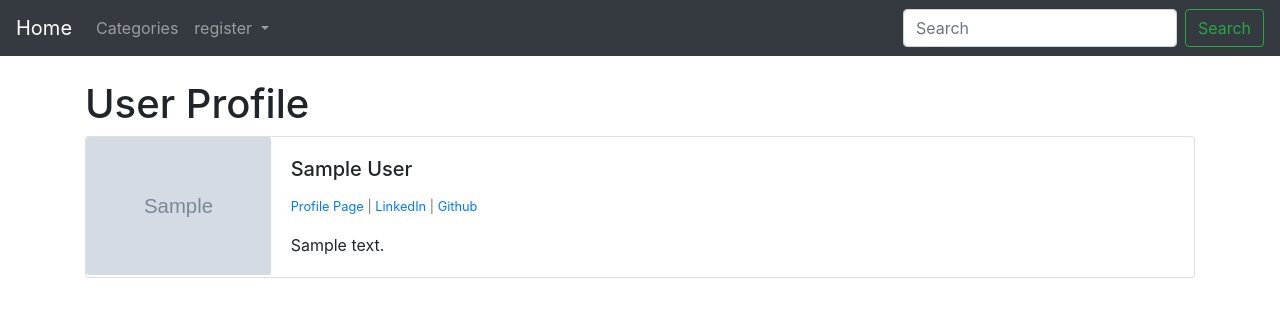
After one commit to jpapu/portfolio, a Django app: page /auth_app/1/user_profile/ in a window 1280 px wide. The commit adds this page. Shown: the top 317 px of the page. Run offline with Django 3.2, Linux system fonts and the light colour scheme; tables that the repository leaves empty hold one stand-in row (values such as "Sample post"); grey boxes marked "Sample" are stand-in pictures; some libraries are stand-ins or nearby versions.

Commit message:
work in profile editing

```diff
--- a/portfolio/auth_app/templates/registration/edit_profile.html
+++ b/portfolio/auth_app/templates/registration/edit_settings.html
@@ -1,14 +1,14 @@
 {% extends 'base.html' %}
-{% block title %}Edit Profile{% endblock %}
+{% block title %}Edit Settings{% endblock %}
 
 {% block content %}
-<h1>Edit Profile</h1>
+<h1>Edit Settings</h1>
 <br><br>
 <div class="form-group">
     <form method="POST">
         {% csrf_token %}
         {{ form.as_p }}
-        <button class="btn btn-secondary">Update Profile</button>
+        <button class="btn btn-secondary">Update Settings</button>
     </form>
 </div>
 
--- /dev/null
+++ b/portfolio/auth_app/templates/registration/user_profile.html
@@ -0,0 +1,43 @@
+{% extends 'base.html' %}
+{% load static %}
+{% block title %}User Profile{% endblock %}
+
+{% block content %}
+<h1>User Profile</h1>
+
+<!--User Card-->
+<div class="card mb-3">
+    <div class="row no-gutters">
+        <div class="col-md-2">
+            {% if indv_user.profile_pic %}
+                <img src="{{ indv_user.profile_pic.url }}" class="card-img">
+            {% else %}
+                <img src="{% static '/portfolio/images/default_profile.png' %}" class="card-img">
+            {% endif %}
+        </div>
+        <div class="col-md-10">
+            <div class="card-body">
+                <h5 class="card-title">{{ indv_user.user.first_name }} {{ indv_user.user.last_name }}</h5>
+                <p class="card-text"><small class="text-muted">
+                    <!--User Profile linking-->
+                    <a href ="{% url 'show_profile_page' indv_user.id %}" >Profile Page</a>
+
+                    <!--LinkedIn linking-->
+                    {% if indv_user.lnkdin_url %}
+                        | <a href ="indv_user.lnkdin_url" >LinkedIn</a>
+                    {% endif %}
+
+                    <!--Git linking-->
+                    {% if indv_user.git_url %}
+                        | <a href ="indv_user.git_url" >Github</a>
+                    {% endif %}
+                </small></small></p>
+                <p class="card-text">{{ indv_user.bio }}</p>
+            </div>
+        </div>
+    </div>
+</div>
+
+
+
+{% endblock %}
--- a/portfolio/auth_app/urls.py
+++ b/portfolio/auth_app/urls.py
@@ -1,11 +1,14 @@
 from django.urls import path
-from .views import UserRegisterView, UserEditView, PasswordsChangeView
+from .views import CreateProfilePageView, EditProfilePageView, ShowProfilePageView, UserRegisterView, UserSettingsView, PasswordsChangeView
 from django.contrib.auth import views as auth_views
 from . import views
 
 urlpatterns = [
     path('register/', UserRegisterView.as_view(), name='register'),
-    path('edit_profile/', UserEditView.as_view(), name='edit_profile'),
+    path('edit_settings/', UserSettingsView.as_view(), name='edit_settings'),
     path('password/', PasswordsChangeView.as_view(template_name='registration/change-password.html')),
     path('password_success', views.password_success, name ="password_success"),
+    path('<int:pk>/user_profile/', ShowProfilePageView.as_view(), name ="show_profile_page"),
+    path('<int:pk>/edit_user_profile/', EditProfilePageView.as_view(), name ="edit_user_profile"),
+    path('create_profile_page/', CreateProfilePageView.as_view(), name ="create_profile_page"),
 ]
--- a/portfolio/auth_app/views.py
+++ b/portfolio/auth_app/views.py
@@ -1,18 +1,20 @@
 from django.contrib.auth.views import PasswordChangeView
-from django.shortcuts import render
+from django.shortcuts import get_object_or_404, render
 from django.views import generic
 from django.contrib.auth.forms import PasswordChangeForm, UserCreationForm, UserChangeForm
 from django.urls import reverse_lazy
-from .forms import SignUpForm, EditProfileForm, PasswordChangingForm
+from django.views.generic.detail import DetailView
+from web_app.models import UserProfile
+from .forms import EditProfileForm, ProfilePageForm, SignUpForm, EditSettingsForm, PasswordChangingForm
 
 class UserRegisterView(generic.CreateView):
     form_class = SignUpForm
     template_name = 'registration/register.html'
     success_url = reverse_lazy('login')
 
-class UserEditView(generic.UpdateView):
-    form_class = EditProfileForm
-    template_name = 'registration/edit_profile.html'
+class UserSettingsView(generic.UpdateView):
+    form_class = EditSettingsForm
+    template_name = 'registration/edit_settings.html'
     success_url = reverse_lazy('home')
 
     def get_object(self):
@@ -24,3 +26,28 @@ class PasswordsChangeView(PasswordChangeView):
 
 def password_success(request):
     return render(request, 'registration/password_success.html', {})
+
+class ShowProfilePageView(DetailView):
+    model = UserProfile
+    template_name = 'registration/user_profile.html'
+
+    def get_context_data(self, *args, **kwargs):
+        indv_user = get_object_or_404(UserProfile, id=self.kwargs['pk'])
+        context = super(ShowProfilePageView, self).get_context_data(*args, **kwargs)
+        context["indv_user"] = indv_user
+        return context
+
+class EditProfilePageView(generic.UpdateView):
+    model = UserProfile
+    form_class = EditProfileForm
+    template_name = 'registration/edit_user_profile.html'
+    #fields = ['bio', 'profile_pic', 'git_url', 'lnkdin_url']
+
+class CreateProfilePageView(generic.CreateView):
+    model = UserProfile
+    form_class = ProfilePageForm
+    template_name = 'registration/create_user_profile_page.html'
+
+    def form_valid(self, form):
+        form.instance.user = self.request.user
+        return super().form_valid(form)
--- a/portfolio/web_app/models.py
+++ b/portfolio/web_app/models.py
@@ -45,3 +45,6 @@ class UserProfile(models.Model):
 
     def __str__(self):
         return str(self.user)
+
+    def get_absolute_url(self):
+        return reverse('home')  #return to home after creation
--- a/portfolio/web_app/templates/base.html
+++ b/portfolio/web_app/templates/base.html
@@ -64,9 +64,25 @@
                         register
                         </a>
                         <div class="dropdown-menu" aria-labelledby="navbarDropdown">
-                            <a class="dropdown-item" href="#">User name here</a>
+                            <!--Username and link to profile page-->
+                            {% if user.userprofile.id %}
+                                <a class="dropdown-item" href="{% url 'show_profile_page' user.userprofile.id %}">{{ user.username }}</a>
+                            {% else %}
+                                <a class="dropdown-item" href="#">{{ user.username }}</a>
+                            {% endif %}
                             <div class="dropdown-divider"></div>
-                            <a class="dropdown-item" href="{% url 'edit_profile' %}">edit profile</a>
+
+                            <!--Edit profile page or create profile page-->
+                            {% if user.userprofile.id %}
+                                <a class="dropdown-item" href="{% url 'edit_user_profile' user.userprofile.id %}">edit profile</a>
+                            {% else %}
+                                <a class="dropdown-item" href="{% url 'create_profile_page' %}">create profile</a>
+                            {% endif %}
+
+                            <!--Edit user settings-->
+                            <a class="dropdown-item" href="{% url 'edit_settings' %}">edit settings</a>
+
+                            <!--Logout-->
                             <a class="dropdown-item" href="{% url 'logout' %}">sign out</a>
                         </div>
                     </li>
@@ -79,8 +95,6 @@
                         register
                         </a>
                         <div class="dropdown-menu" aria-labelledby="navbarDropdown">
-                            <a class="dropdown-item" href="#">User name here</a>
-                        <div class="dropdown-divider"></div>
                             <a class="dropdown-item" href="{% url 'login' %}">sign in</a>
                             <a class="dropdown-item" href="{% url 'register' %}">sign up</a>
                         </div>
```
Also changed, not shown: portfolio/auth_app/forms.py (+25 -1 lines), portfolio/auth_app/templates/registration/create_user_profile_page.html (added, +25 -0 lines), portfolio/auth_app/templates/registration/edit_user_profile.html (added, +28 -0 lines), portfolio/web_app/templates/article_details.html (+7 -3 lines).
